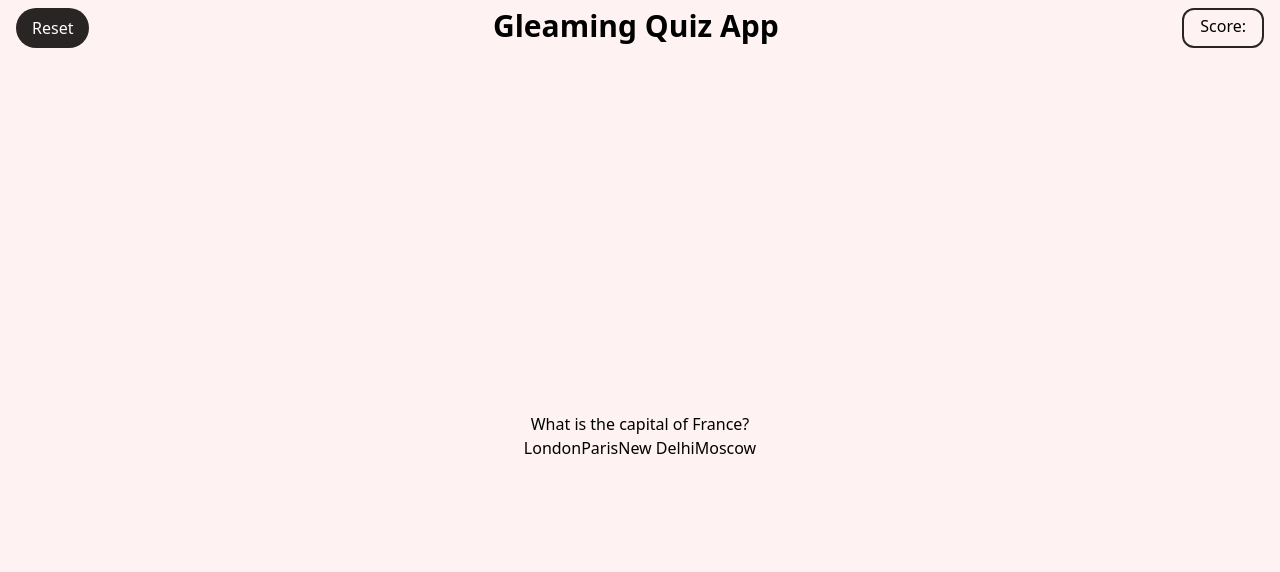
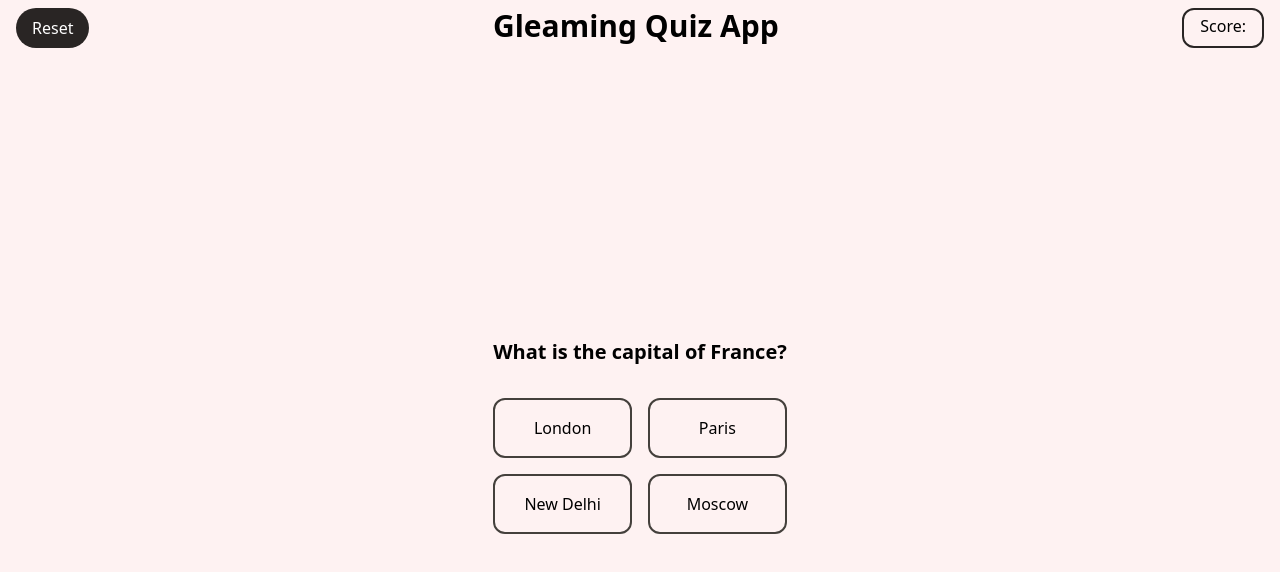
Before and after one commit to pulkitvyas08/GleamingQuizApp, a plain HTML site: page index.html in a window 1280 px wide. Drawn offline with Linux system fonts and the light colour scheme.

Commit message:
better UI and UX for quizzes

```diff
--- a/priv/static/gleamingquiz.mjs
+++ b/priv/static/gleamingquiz.mjs
@@ -1971,16 +1971,47 @@ function quiz_content(quiz) {
   } else {
     let quiz$1 = quiz[0];
     return div(
-      toList([]),
+      toList([class$("flex flex-col gap-y-8 max-w-fit self-center")]),
       toList([
-        h2(toList([]), toList([text2(quiz$1.question)])),
+        h2(
+          toList([class$("text-xl font-semibold")]),
+          toList([text2(quiz$1.question)])
+        ),
         div(
-          toList([]),
+          toList([class$("grid grid-cols-2 gap-4")]),
           toList([
-            text2(quiz$1.option1),
-            text2(quiz$1.option2),
-            text2(quiz$1.option3),
-            text2(quiz$1.option4)
+            button(
+              toList([
+                class$(
+                  "hover:bg-red-200 border-2 border-stone-700 rounded-xl p-4"
+                )
+              ]),
+              toList([text2(quiz$1.option1)])
+            ),
+            button(
+              toList([
+                class$(
+                  "hover:bg-red-200 border-2 border-stone-700 rounded-xl p-4"
+                )
+              ]),
+              toList([text2(quiz$1.option2)])
+            ),
+            button(
+              toList([
+                class$(
+                  "hover:bg-red-200 border-2 border-stone-700 rounded-xl p-4"
+                )
+              ]),
+              toList([text2(quiz$1.option3)])
+            ),
+            button(
+              toList([
+                class$(
+                  "hover:bg-red-200 border-2 border-stone-700 rounded-xl p-4"
+                )
+              ]),
+              toList([text2(quiz$1.option4)])
+            )
           ])
         )
       ])
```
Also changed, not shown: priv/static/gleamingquiz.css, 2 other files.
